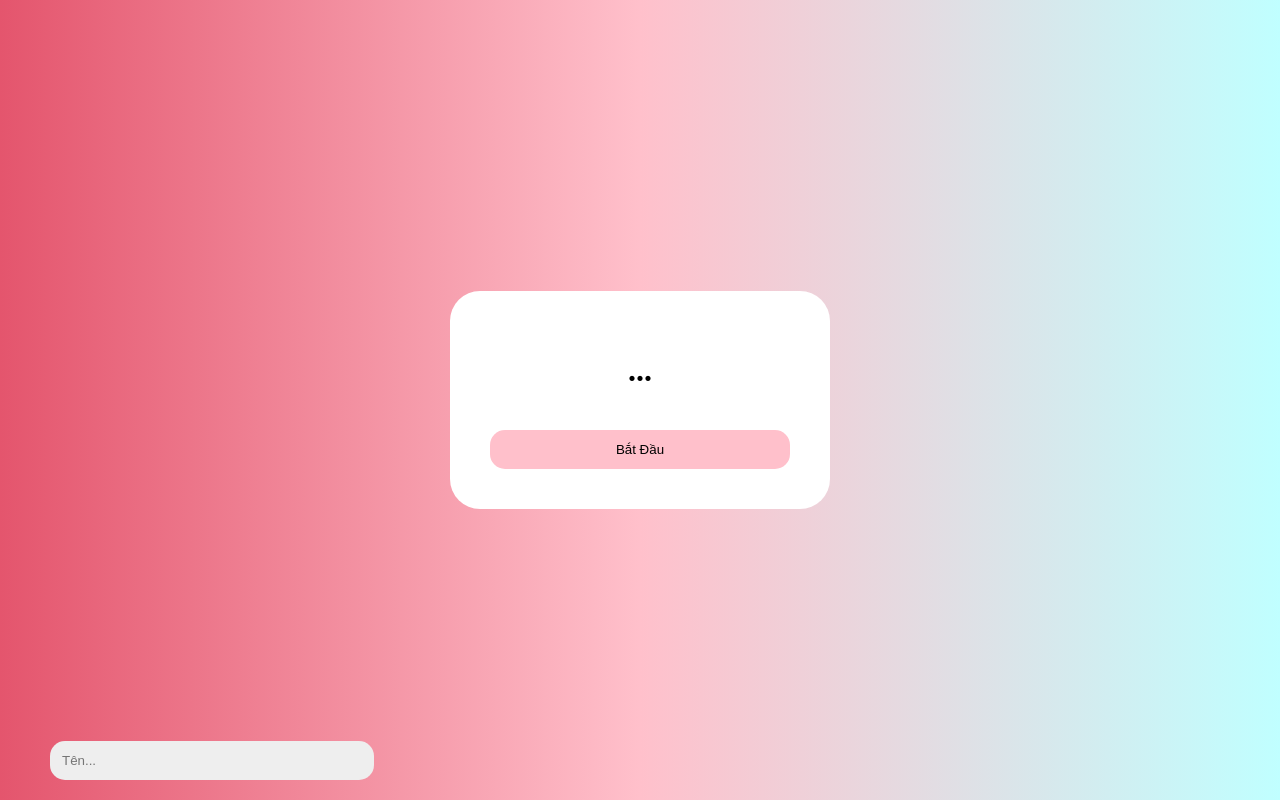
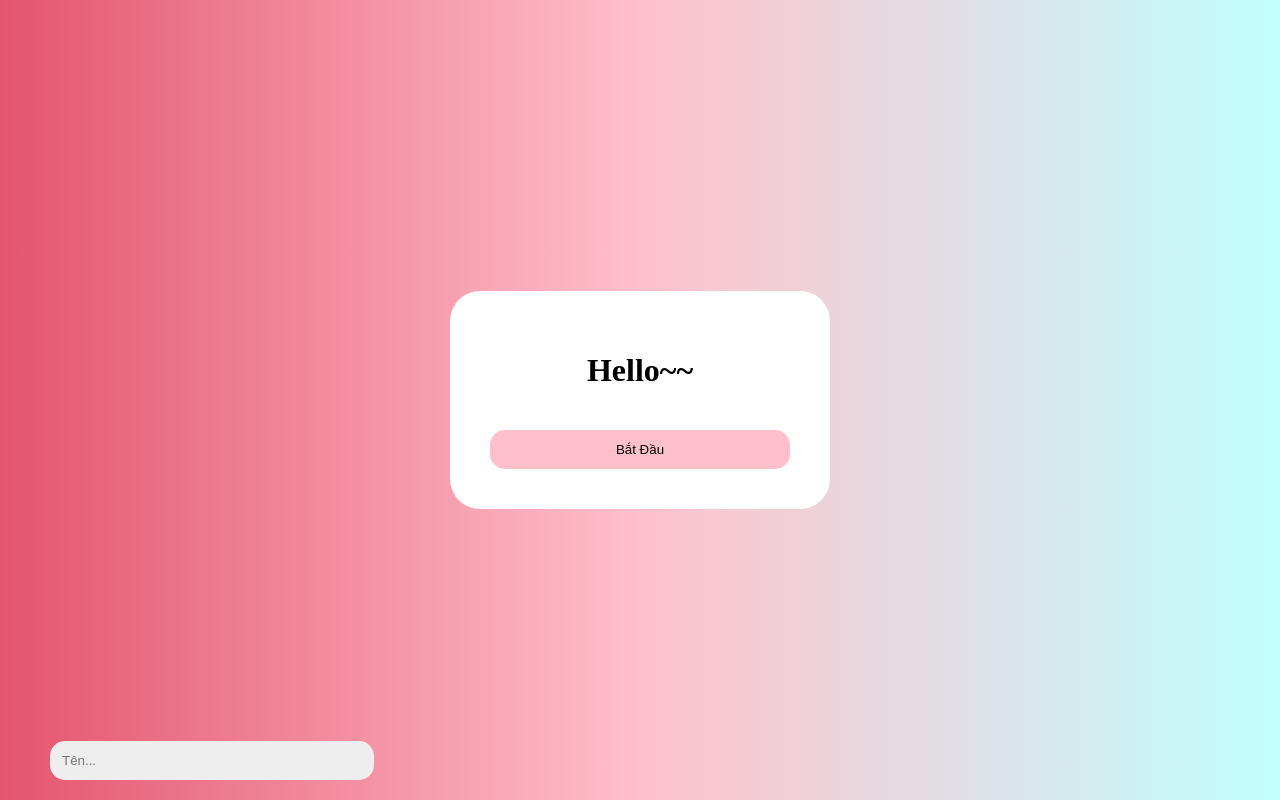
Before and after one commit to heonguyn555-cyber/love-spam, a website: page public/index.html in a window 1280 px wide. Drawn offline with Linux system fonts and the light colour scheme.

Commit message:
Update index.html

```diff
--- a/public/index.html
+++ b/public/index.html
@@ -342,7 +342,7 @@
     <div class="block">
         <div class="intro" id="intro">
             <div class="introBox">
-                <h1>...</h1>
+                <h1>Hello~~</h1>
                 <input
                     type="text"
                     id="nameInput"
```
